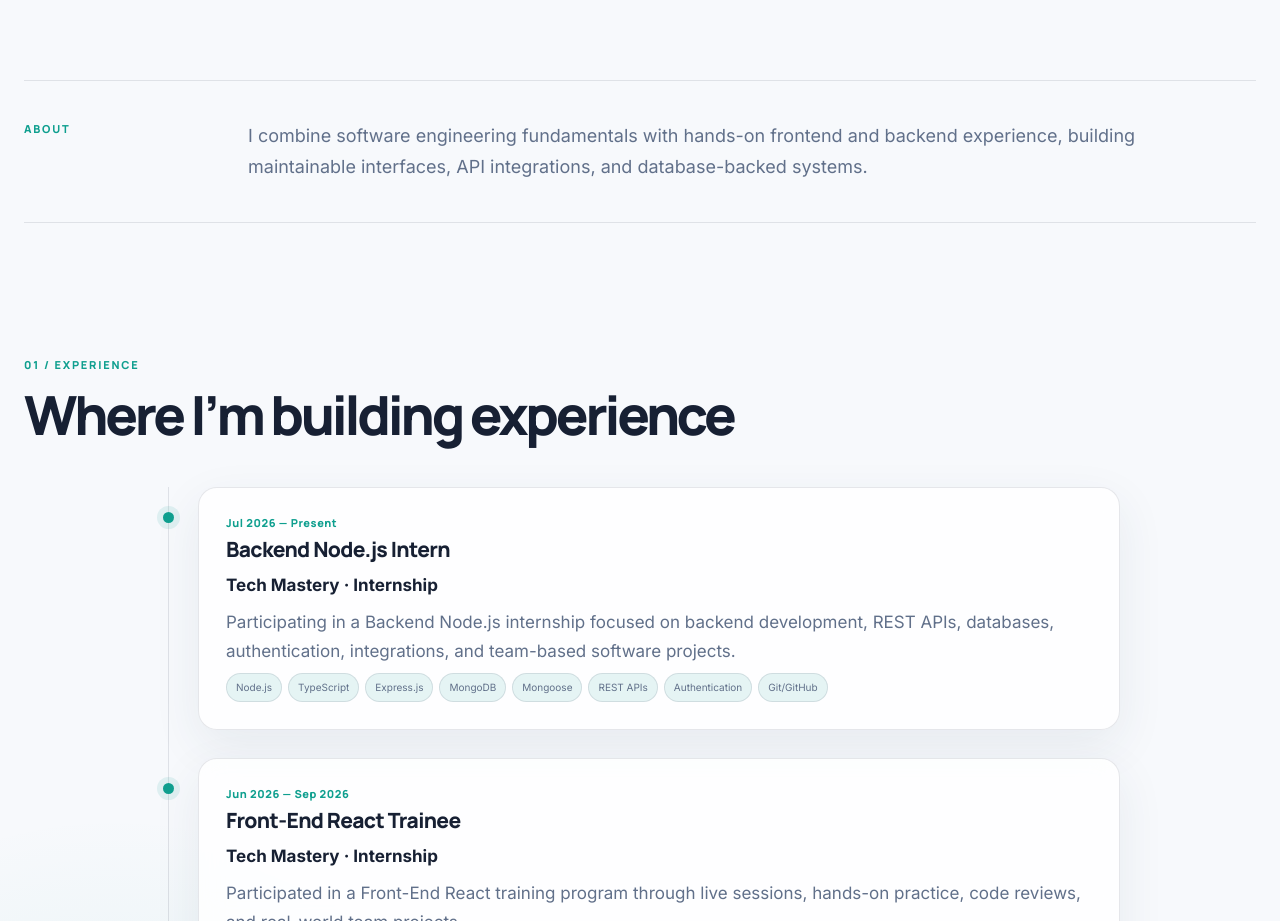
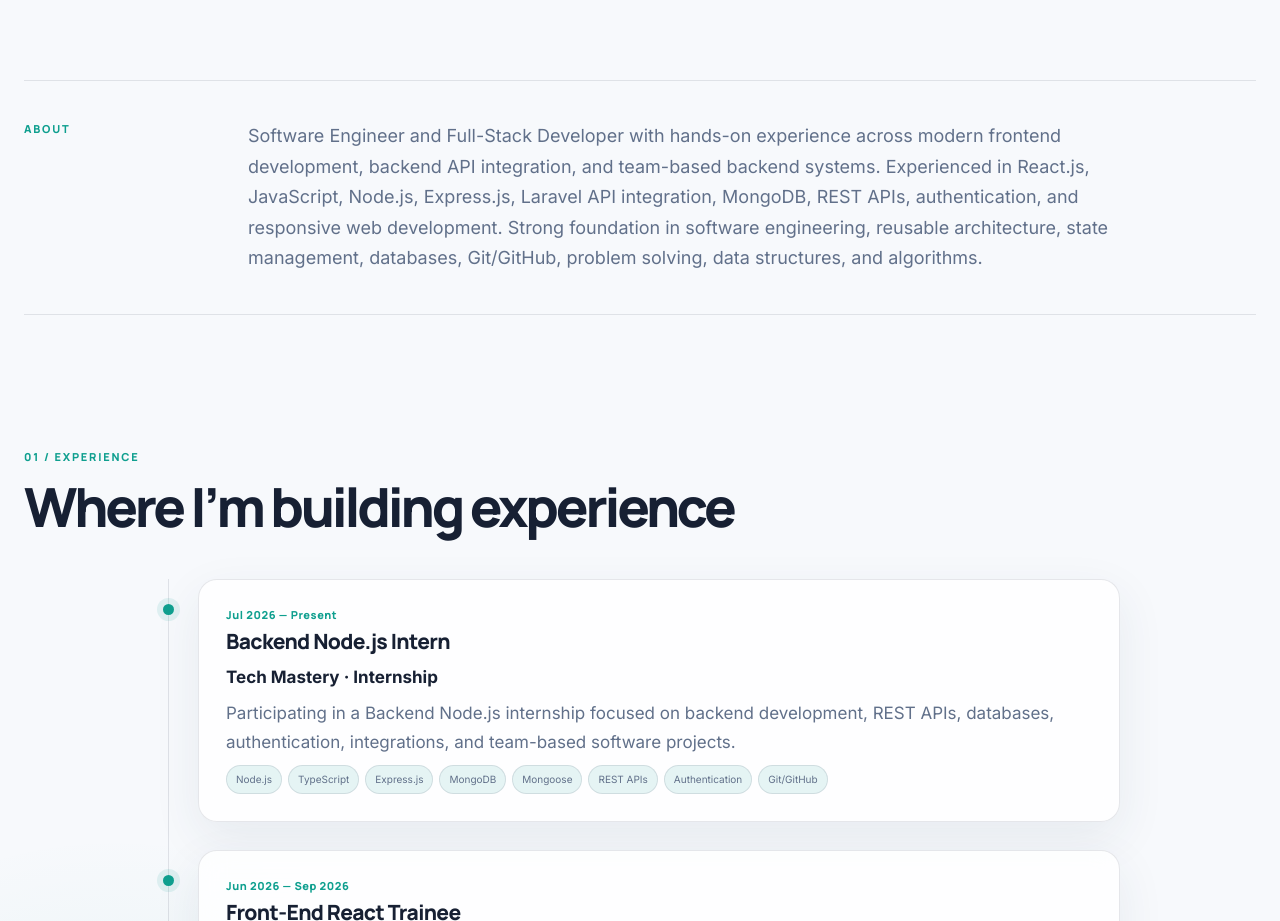
Before and after one commit to AhmedHassan-Ahmed/Ahmed-Hassan-portfolio-, a React (Vite) app: page / in a window 1280 px wide. Shown: the part 820-1741 px from the top of the page. Built offline with nearby package versions, Linux system fonts and the light colour scheme.

Commit message:
first commit

```diff
--- a/src/App.tsx
+++ b/src/App.tsx
@@ -14,14 +14,23 @@ export default function App() {
 
   return (
     <>
-      <Navbar theme={theme} onToggleTheme={() => setTheme(theme === "dark" ? "light" : "dark")} />
+      <Navbar
+        theme={theme}
+        onToggleTheme={() => setTheme(theme === "dark" ? "light" : "dark")}
+      />
       <main>
         <Hero />
         <section id="about" className="about-strip container">
           <span>ABOUT</span>
           <p>
-            I combine software engineering fundamentals with hands-on frontend and backend experience,
-            building maintainable interfaces, API integrations, and database-backed systems.
+            Software Engineer and Full-Stack Developer with hands-on experience
+            across modern frontend development, backend API integration, and
+            team-based backend systems. Experienced in React.js, JavaScript,
+            Node.js, Express.js, Laravel API integration, MongoDB, REST APIs,
+            authentication, and responsive web development. Strong foundation in
+            software engineering, reusable architecture, state management,
+            databases, Git/GitHub, problem solving, data structures, and
+            algorithms.
           </p>
         </section>
         <Experience />
```
